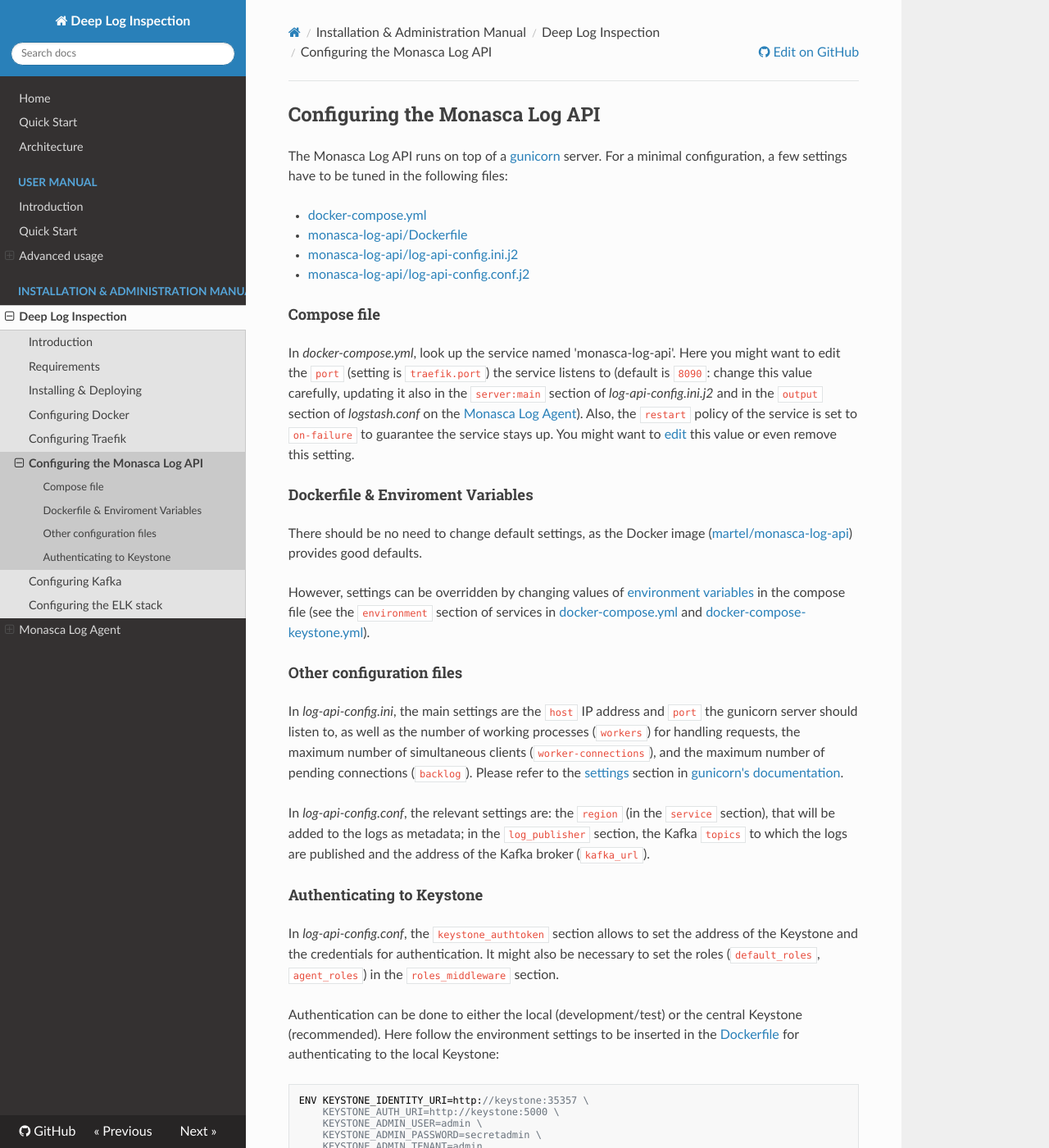
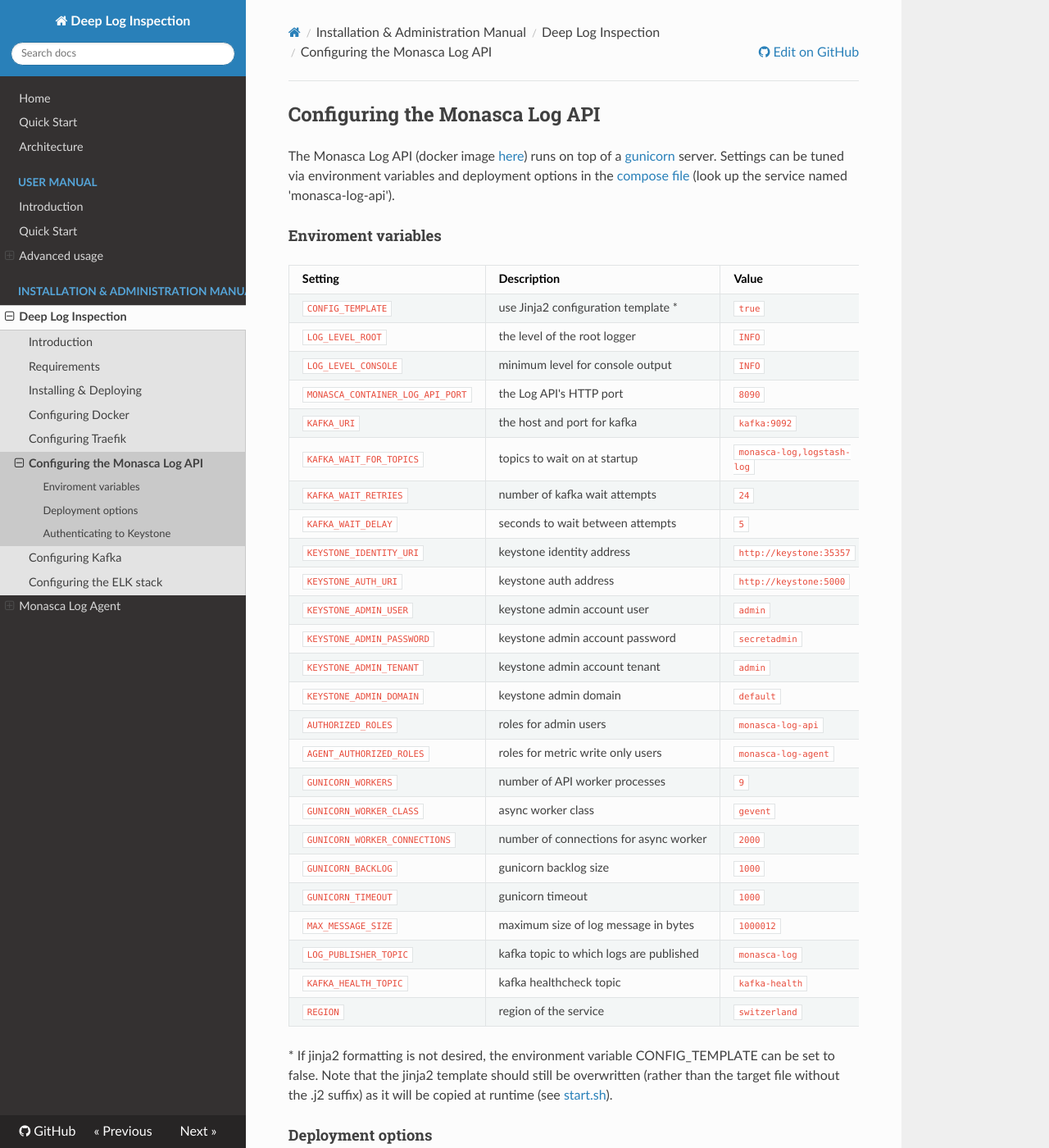
Before and after one commit to martel-innovate/deep-log-inspection, an MkDocs documentation site: the page built from doc/install/monasca-log-api.md, in a window 1280 px wide and 1400 px high. Shown: the whole window at 82% size. Built offline with MkDocs 1.6.1, drawn with Linux system fonts in a browser that asks for light colours; nearby versions of some CDN libraries; old or Windows-style settings are respelled for this version of MkDocs; some of the changed text lies outside the part shown.

Commit message:
Fixes: Monasca Log API (#32)
* using Monasca Log API official docker image

* using Monasca Log API official image

* added log level option

* set number of replicas to 2

* adjusted region and max log size

* added healthcheck to Monasca Log API frontend rule

* added debug output to logstash pipelines

* set max message size

* changed log level to info

* removed debug output

* control log publisher topic via environment variable

* added HEAD to frontend rule for Monasca Log API health-check

* set healthcheck topic via environment variable in Monasca Log API config

* use image from docker hub

* deleted Monasca Log API local files

* parameterized region in Monasca Log API config

* adapted max message size to kafka default

* updated to latests Monasca Log API

* back to use official image monasca/log-api

* updated link to Monasca Log API image

* update traefik frontend rule for Monasca Log API in docs

* typo and format

* switched to inline URLs

* typo

* removed deployment specific URLs

* removed deployment specific URLs from docs

```diff
--- a/doc/install/monasca-log-api.md
+++ b/doc/install/monasca-log-api.md
@@ -1,45 +1,47 @@
 ## Configuring the Monasca Log API
-The Monasca Log API runs on top of a [gunicorn][1] server. For a minimal configuration, a few settings have to be tuned in the following files:
+The Monasca Log API (docker image [here](https://hub.docker.com/r/monasca/log-api/)) runs on top of a [gunicorn](http://docs.gunicorn.org/en/latest/) server. Settings can be tuned via environment variables and deployment options in the [compose file](https://github.com/martel-innovate/deep-log-inspection/blob/master/log-server/docker-compose.yml) (look up the service named 'monasca-log-api').
 
-* [docker-compose.yml][4]
-* [monasca-log-api/Dockerfile][5]
-* [monasca-log-api/log-api-config.ini.j2][6]
-* [monasca-log-api/log-api-config.conf.j2][7]
+#### Enviroment variables
+| Setting | Description | Value |
+| --- | --- | --- |
+| `CONFIG_TEMPLATE` | use Jinja2 configuration template \* | `true` |
+| `LOG_LEVEL_ROOT` | the level of the root logger | `INFO` |
+| `LOG_LEVEL_CONSOLE` | minimum level for console output | `INFO` |
+| `MONASCA_CONTAINER_LOG_API_PORT` | the Log API's HTTP port | `8090` |
+| `KAFKA_URI` | the host and port for kafka | `kafka:9092` |
+| `KAFKA_WAIT_FOR_TOPICS` | topics to wait on at startup | `monasca-log,logstash-log` |
+| `KAFKA_WAIT_RETRIES` | number of kafka wait attempts | `24` |
+| `KAFKA_WAIT_DELAY` | seconds to wait between attempts | `5` |
+| `KEYSTONE_IDENTITY_URI` | keystone identity address | `http://keystone:35357` |
+| `KEYSTONE_AUTH_URI` | keystone auth address | `http://keystone:5000` |
+| `KEYSTONE_ADMIN_USER` | keystone admin account user | `admin` |
+| `KEYSTONE_ADMIN_PASSWORD` | keystone admin account password | `secretadmin` |
+| `KEYSTONE_ADMIN_TENANT` | keystone admin account tenant | `admin` |
+| `KEYSTONE_ADMIN_DOMAIN` | keystone admin domain | `default` |
+| `AUTHORIZED_ROLES` | roles for admin users | `monasca-log-api` |
+| `AGENT_AUTHORIZED_ROLES` | roles for metric write only users | `monasca-log-agent` |
+| `GUNICORN_WORKERS` | number of API worker processes | `9` |
+| `GUNICORN_WORKER_CLASS` | async worker class | `gevent` |
+| `GUNICORN_WORKER_CONNECTIONS` | number of connections for async worker | `2000` |
+| `GUNICORN_BACKLOG` | gunicorn backlog size | `1000` |
+| `GUNICORN_TIMEOUT` | gunicorn timeout | `1000` |
+| `MAX_MESSAGE_SIZE` | maximum size of log message in bytes | `1000012` |
+| `LOG_PUBLISHER_TOPIC` | kafka topic to which logs are published | `monasca-log` |
+| `KAFKA_HEALTH_TOPIC` | kafka healthcheck topic | `kafka-health` |
+| `REGION` | region of the service | `switzerland` |
 
-#### Compose file
-In _docker-compose.yml_, look up the service named 'monasca-log-api'. Here you might want to edit the `port` (setting is `traefik.port`) the service listens to (default is `8090`: change this value carefully, updating it also in the `server:main` section of _log-api-config.ini.j2_ and in the `output` section of _logstash.conf_ on the [Monasca Log Agent](monasca-log-agent.md)). Also, the `restart` policy of the service is set to `on-failure` to guarantee the service stays up. You might want to [edit][2] this value or even remove this setting.
+\* If jinja2 formatting is not desired, the environment variable CONFIG_TEMPLATE
+can be set to false. Note that the jinja2 template should still be overwritten
+(rather than the target file without the .j2 suffix) as it will be copied at
+runtime (see [start.sh](https://github.com/monasca/monasca-docker/blob/master/monasca-log-api/start.sh)).
 
-#### Dockerfile & Enviroment Variables
-There should be no need to change default settings, as the Docker image ([martel/monasca-log-api][10]) provides good defaults.
-
-However, settings can be overridden by changing values of [environment variables](https://docs.docker.com/compose/compose-file/#environment) in the compose file (see the `environment` section of services in [docker-compose.yml][4] and [docker-compose-keystone.yml][9]).
-
-#### Other configuration files
-In *log-api-config.ini*, the main settings are the `host` IP address and `port` the gunicorn server should listen to, as well as the number of working processes (`workers`) for handling requests, the maximum number of simultaneous clients (`worker-connections`), and the maximum number of pending connections (`backlog`). Please refer to the [settings][3] section in [gunicorn's documentation][1].
-
-In *log-api-config.conf*, the relevant settings are: the `region` (in the `service` section), that will be added to the logs as metadata; in the `log_publisher` section, the Kafka `topics` to which the logs are published and the address of the Kafka broker (`kafka_url`).
+#### Deployment options
+| Setting | Description | Value |
+| --- | --- | --- |
+| `labels: traefik.port` | The port the service listens to. Must match `MONASCA_CONTAINER_LOG_API_PORT` | `8090` |
+| `restart_policy: condition` | The restart policy in case of service failure | `on-failure` |
 
 #### Authenticating to Keystone
-In *log-api-config.conf*, the `keystone_authtoken` section allows to set the address of the Keystone and the credentials for authentication. It might also be necessary to set the roles (`default_roles`, `agent_roles`) in the `roles_middleware` section.
+Authentication can be done to either the local (development/test) or the central Keystone (recommended).
 
-Authentication can be done to either the local (development/test) or the central Keystone (recommended).
-Here follow the environment settings to be inserted in the [Dockerfile][5] for authenticating to the local Keystone:
-
-    ENV KEYSTONE_IDENTITY_URI=http://keystone:35357 \
-	    KEYSTONE_AUTH_URI=http://keystone:5000 \
-	    KEYSTONE_ADMIN_USER=admin \
-	    KEYSTONE_ADMIN_PASSWORD=secretadmin \
-	    KEYSTONE_ADMIN_TENANT=admin
-
-For local authentication, please consult the account information in [keystone/preload.yml][8]. For authentication to the central Keystone, please contact the FIWARE Lab administrators.
-
-[1]:http://docs.gunicorn.org/en/stable/
-[2]:https://docs.docker.com/compose/compose-file/compose-file-v2/#restart
-[3]:http://docs.gunicorn.org/en/latest/settings.html
-[4]:https://github.com/martel-innovate/deep-log-inspection/blob/master/log-server/docker-compose.yml
-[5]:https://github.com/martel-innovate/deep-log-inspection/blob/master/log-server/monasca-log-api/Dockerfile
-[6]:https://github.com/martel-innovate/deep-log-inspection/blob/master/log-server/monasca-log-api/config/log-api-config.ini.j2
-[7]:https://github.com/martel-innovate/deep-log-inspection/blob/master/log-server/monasca-log-api/log-api-config.conf.j2
-[8]:https://github.com/martel-innovate/deep-log-inspection/blob/master/log-server/keystone/preload.yml
-[9]:https://github.com/martel-innovate/deep-log-inspection/blob/master/log-server/docker-compose-keystone.yml
-[10]:https://hub.docker.com/r/martel/monasca-log-api/
+For local authentication, refer to the above table and to [keystone/preload.yml](https://github.com/martel-innovate/deep-log-inspection/blob/master/log-server/keystone/preload.yml). For authentication to the central Keystone, please contact the FIWARE Lab administrators.
```
Also changed, not shown: doc/install/monasca-log-agent.md (+11 -18 lines), doc/install/traefik.md (+2 -2 lines), doc/user/kibana-visual.md (+1 -1 lines), 12 other files.
